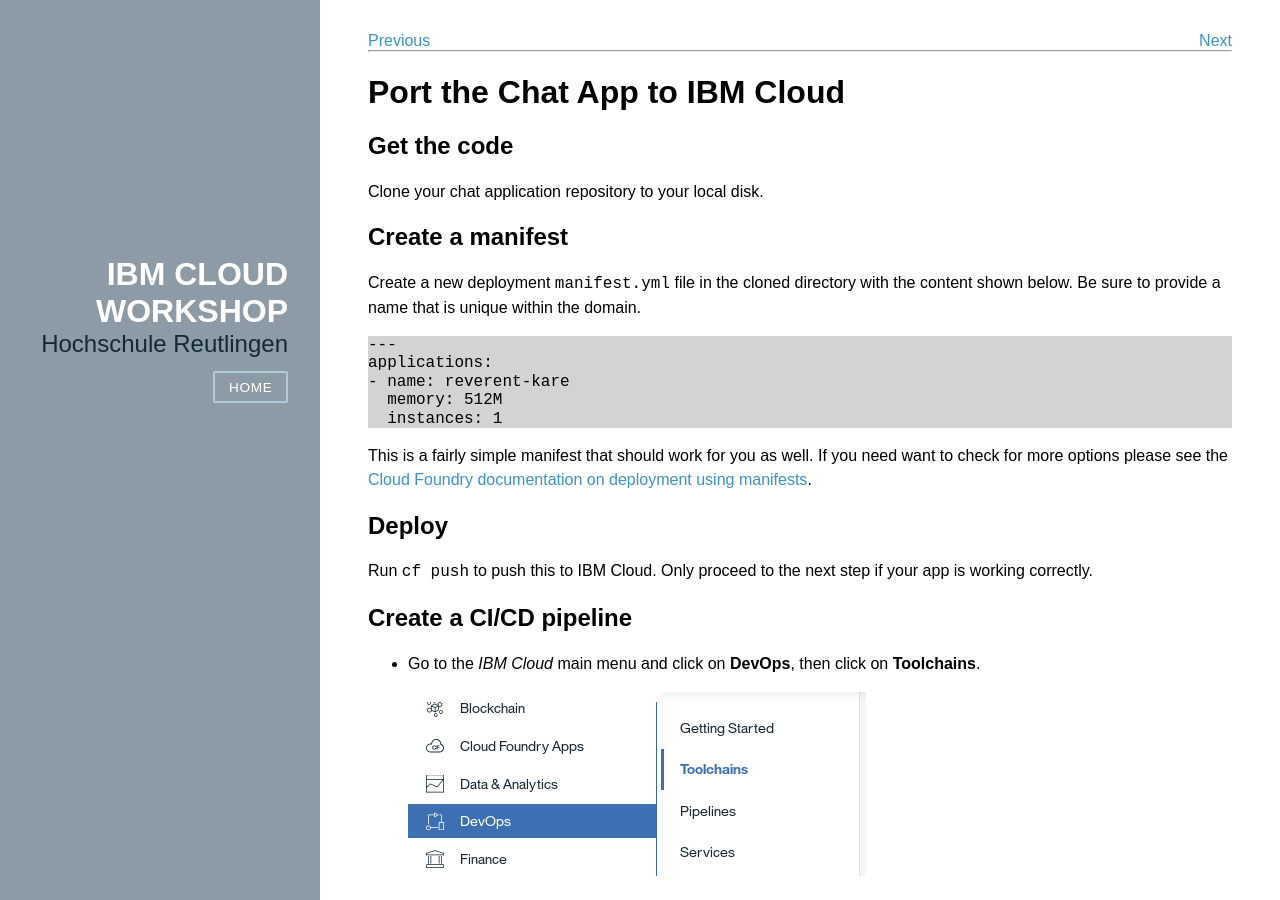
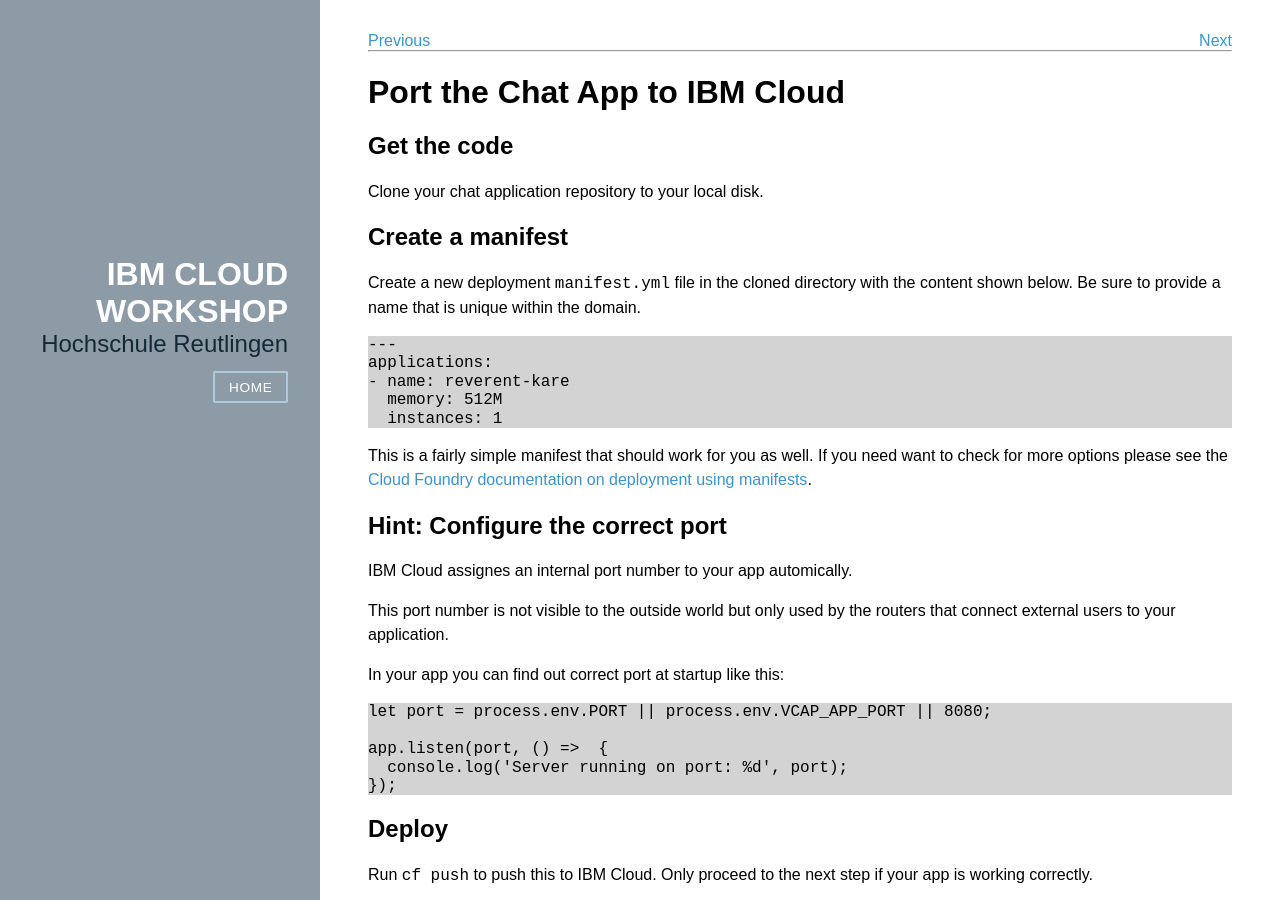
Before and after one commit to mkubik/HRTCloudDemo.github.io, a Jekyll site: the page built from _labs/005-port-app-to-bx.markdown, in a window 1280 px wide and 900 px high. Built offline with Jekyll 4.4.1, drawn with Linux system fonts in a browser that asks for light colours; nearby versions of some CDN libraries.

Commit message:
add hint regarding port

```diff
--- a/_labs/005-port-app-to-bx.markdown
+++ b/_labs/005-port-app-to-bx.markdown
@@ -20,6 +20,23 @@
 </pre>
 
 This is a fairly simple manifest that should work for you as well. If you need want to check for more options please see the  [Cloud Foundry documentation on deployment using manifests](https://docs.cloudfoundry.org/devguide/deploy-apps/manifest.html).
+
+## Hint: Configure the correct port
+
+IBM Cloud assignes an internal port number to your app automically.
+
+This port number is not visible to the outside world but only used by the routers
+that connect external users to your application.
+
+In your app you can find out correct port at startup like this:
+
+<pre>
+let port = process.env.PORT || process.env.VCAP_APP_PORT || 8080;
+
+app.listen(port, () =>  {
+  console.log('Server running on port: %d', port);
+});
+</pre>
 
 ## Deploy
 
```
